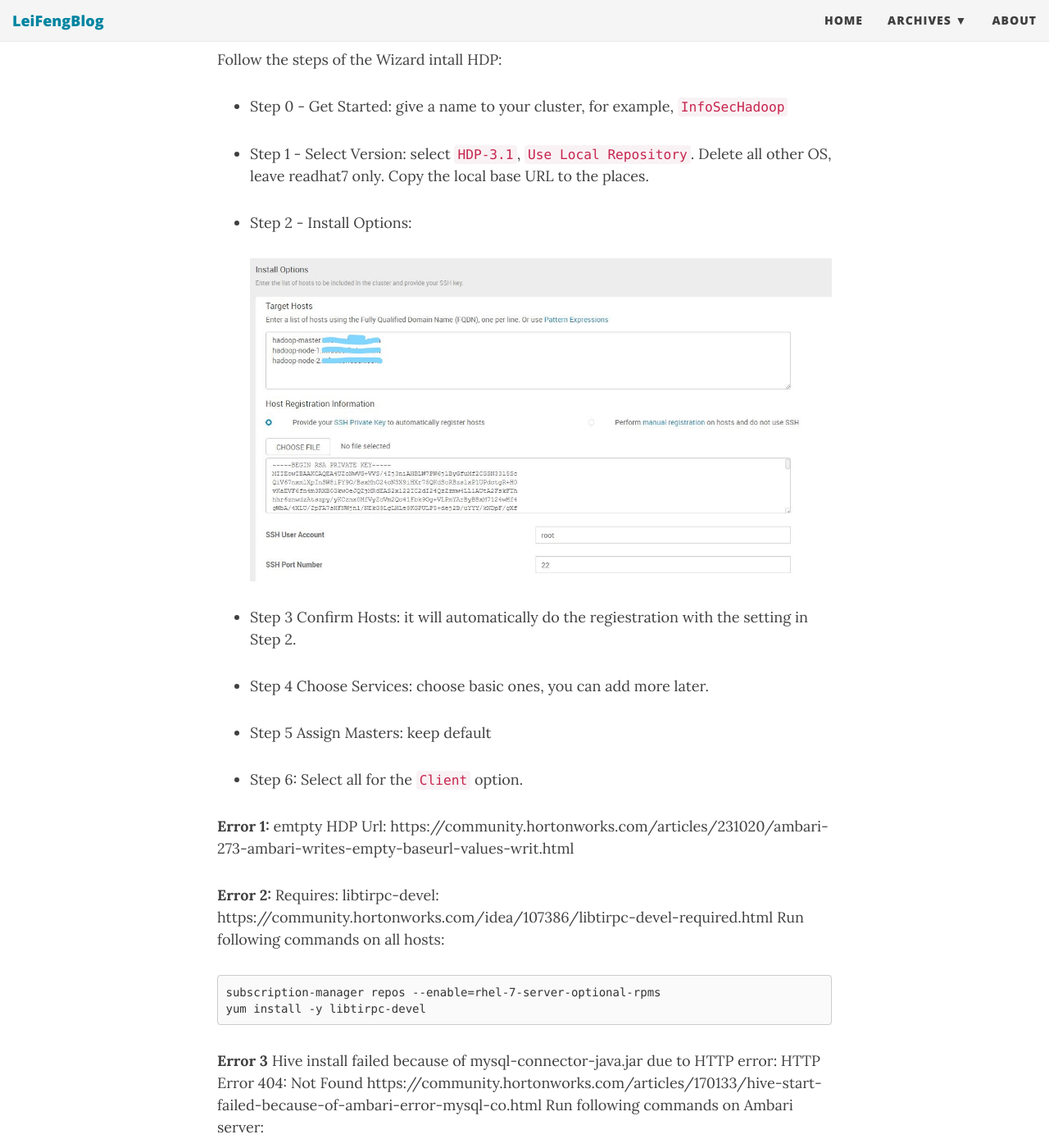
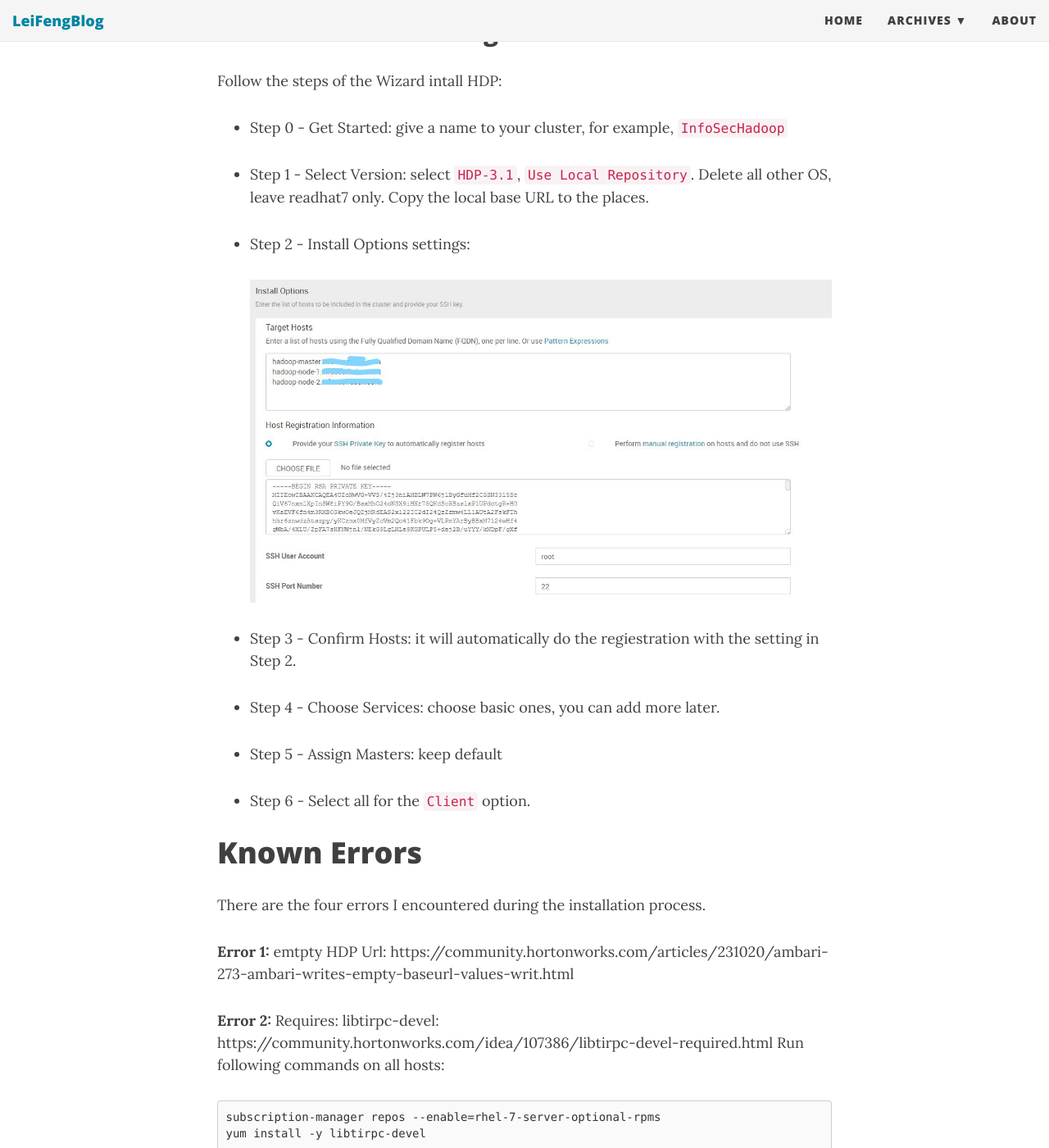
Before and after one commit to stonefl/stonefl.github.io, a Jekyll site: the page built from _posts/2019-03-19-install-hortonworks-hdp-3-1-0-on-cluster-of-vmware-virtual-machines.md, in a window 1280 px wide and 1400 px high, scrolled down 8429 px. Shown: the whole window at 82% size. Built offline with Jekyll 4.4.1, drawn with Linux system fonts in a browser that asks for light colours; nearby versions of some CDN libraries; comment, search, counter and statistics services are not loaded; some of the changed text lies outside the part shown.

Commit message:
Update 2019-03-19-install-hortonworks-hdp-3-1-0-on-cluster-of-vmware-virtual-machines.md

```diff
--- a/_posts/2019-03-19-install-hortonworks-hdp-3-1-0-on-cluster-of-vmware-virtual-machines.md
+++ b/_posts/2019-03-19-install-hortonworks-hdp-3-1-0-on-cluster-of-vmware-virtual-machines.md
@@ -304,17 +304,21 @@ Follow the steps of the Wizard intall HDP:
 
 - Step 1 - Select Version: select `HDP-3.1`, `Use Local Repository`. Delete all other OS, leave readhat7 only. Copy the local base URL to the places.
 
-- Step 2 - Install Options:
+- Step 2 - Install Options settings:
 
   ![step2.png]({{site.baseurl}}/img/post/Step2.JPG)
 
-- Step 3 Confirm Hosts: it will automatically do the regiestration with the setting in Step 2.
+- Step 3 - Confirm Hosts: it will automatically do the regiestration with the setting in Step 2.
 
-- Step 4 Choose Services: choose basic ones, you can add more later.
+- Step 4 - Choose Services: choose basic ones, you can add more later.
 
-- Step 5 Assign Masters: keep default
+- Step 5 - Assign Masters: keep default
 
-- Step 6: Select all for the `Client` option.
+- Step 6 - Select all for the `Client` option.
+
+# Known Errors
+
+There are the four errors I encountered during the installation process.
 
 **Error 1:** emtpty HDP Url: https://community.hortonworks.com/articles/231020/ambari-273-ambari-writes-empty-baseurl-values-writ.html
 
@@ -362,5 +366,5 @@ https://docs.hortonworks.com/HDPDocuments/Ambari-2.7.3.0/bk_ambari-installation/
 Check Hortonworks Support Matrix to make sure product versions:
 <https://supportmatrix.hortonworks.com/>
 
-Using yum with a Proxy server
+Using yum with a Proxy server:
 https://docs.fedoraproject.org/en-US/Fedora_Core/3/html/Software_Management_Guide/sn-yum-proxy-server.html
```
